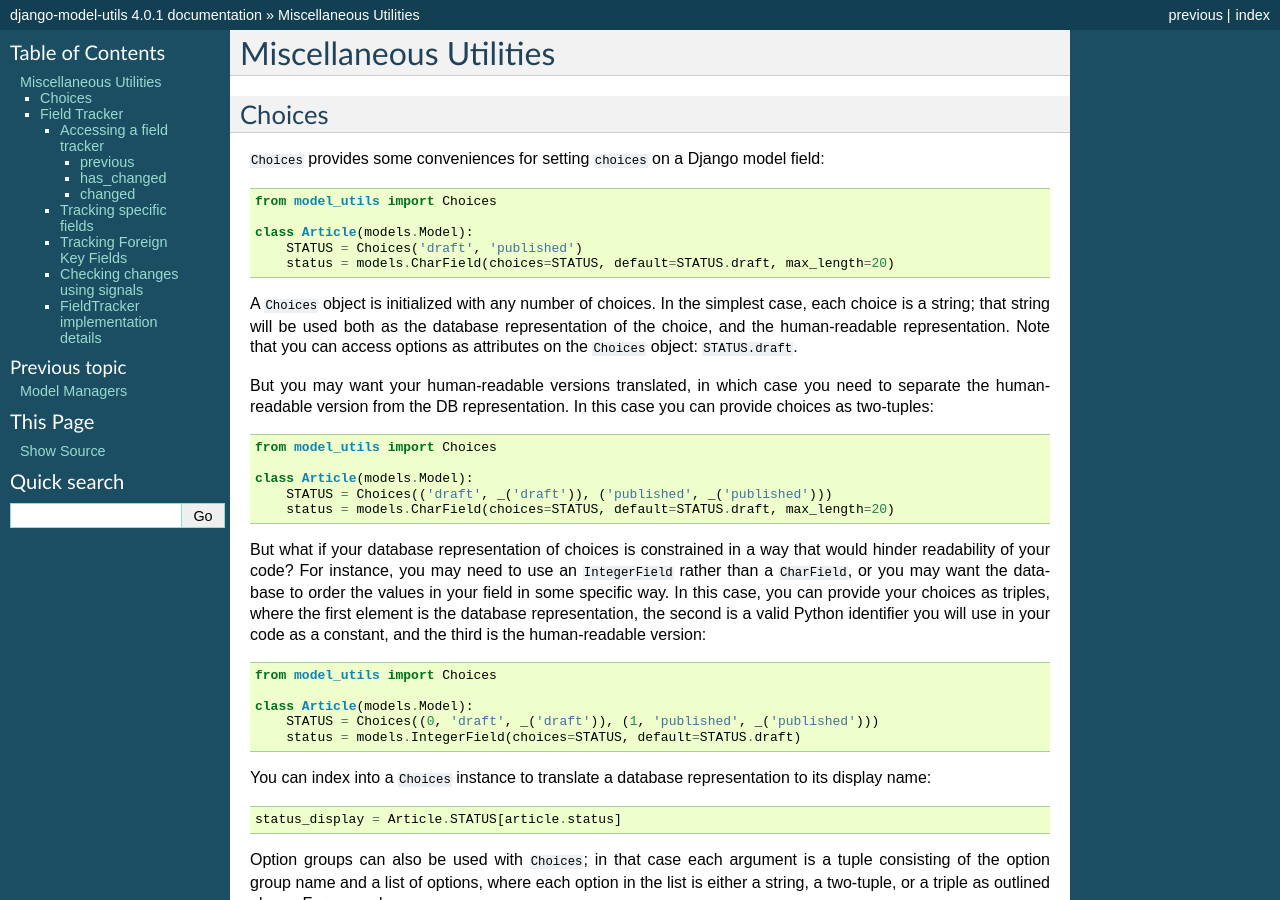
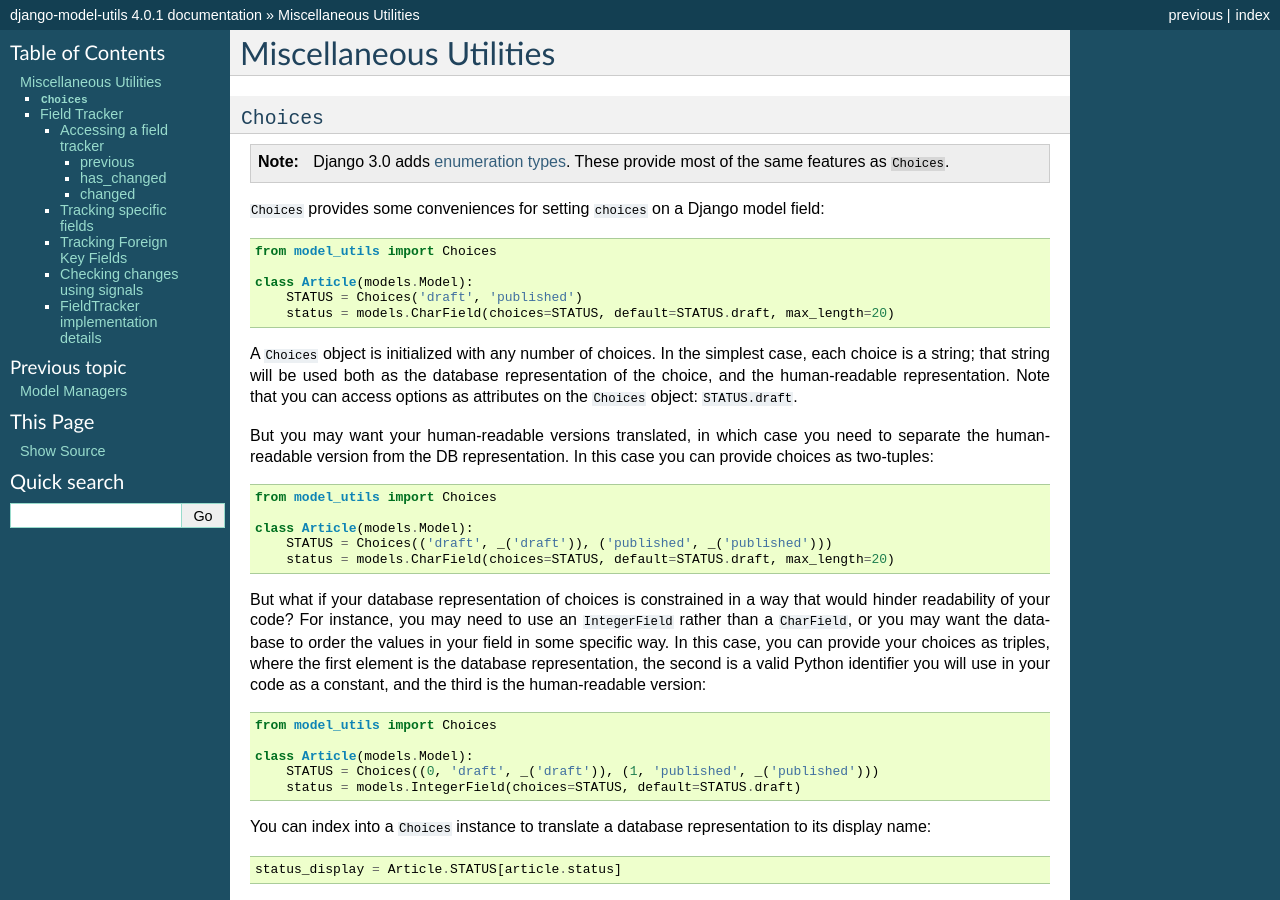
Before and after one commit to jazzband/django-model-utils, a Sphinx documentation site: the page built from docs/utilities.rst, in a window 1280 px wide and 900 px high. Built offline with Sphinx 7.4.7, drawn with Linux system fonts in a browser that asks for light colours.

Commit message:
Document Django 3.0 enumeration types
Could also consider deprecating, at least when minimum supported Django is 3.0.

```diff
--- a/docs/utilities.rst
+++ b/docs/utilities.rst
@@ -4,8 +4,13 @@
 
 .. _Choices:
 
-Choices
-=======
+``Choices``
+===========
+
+.. note::
+
+    Django 3.0 adds `enumeration types <https://docs.djangoproject.com/en/3.0/releases/3.0/#enumerations-for-model-field-choices>`__.
+    These provide most of the same features as ``Choices``.
 
 ``Choices`` provides some conveniences for setting ``choices`` on a Django model field:
 
```
